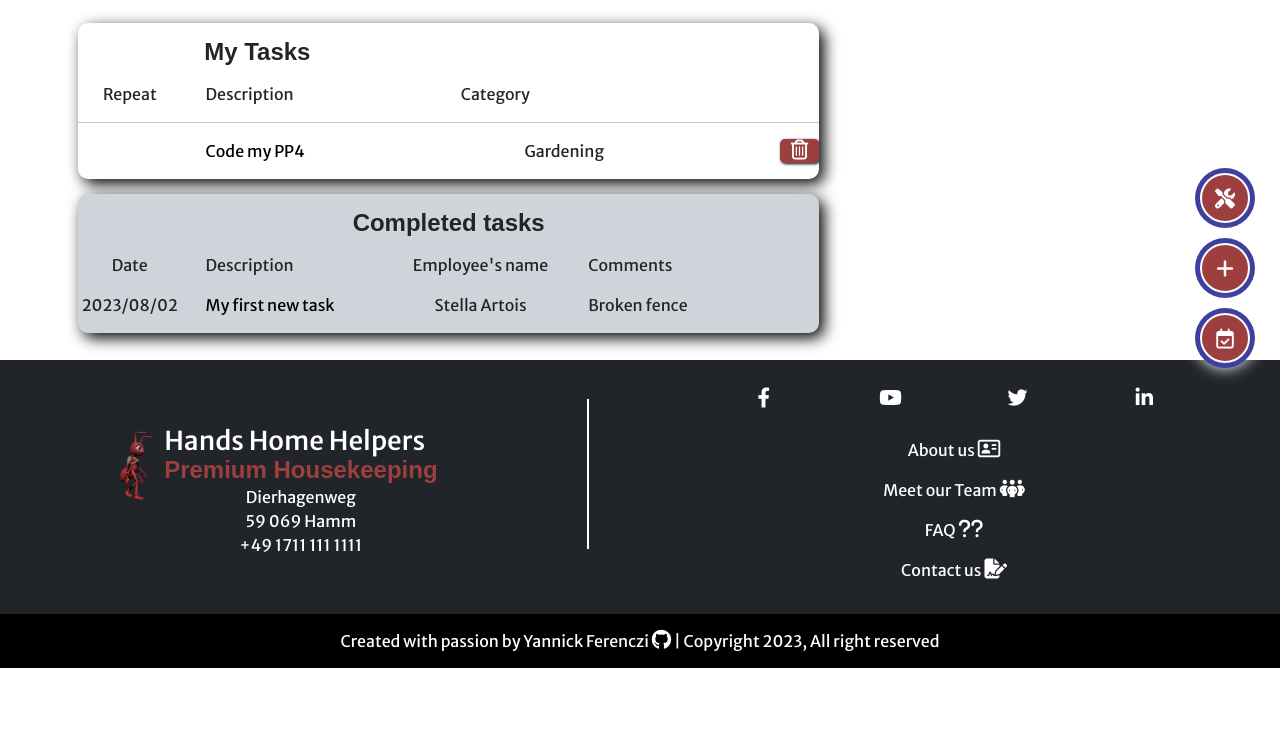
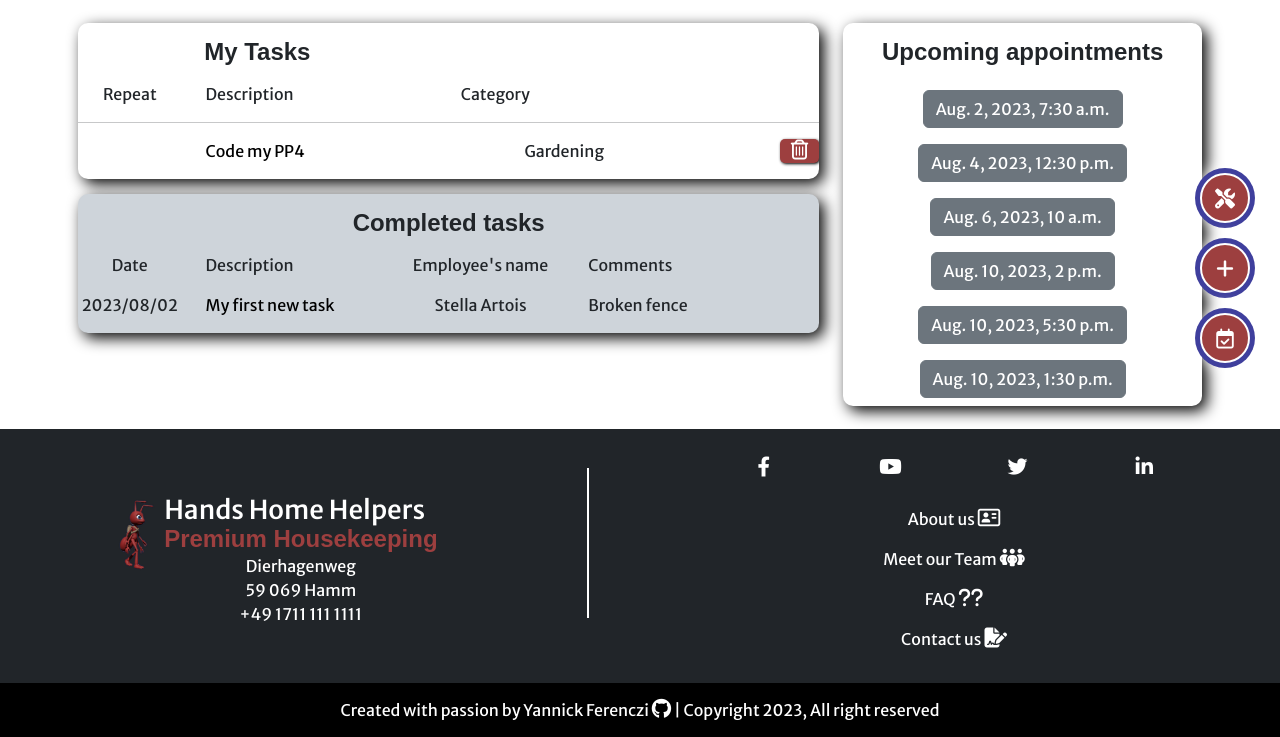
Before and after one commit to yannickferenczi/hands-home-helpers-website, a Django app: page /dashboard/ in a window 1280 px wide. Shown: the part 132-869 px from the top of the page. Before the commit the page ends 800 px from the top, so only its background shows below. Run offline with Django 3.2, Linux system fonts and the light colour scheme; a user stored in the database is signed in; data comes from the database, SQL or seed files in the repository; both versions use the stored data as it was after the commit; some web fonts are replaced.

Commit message:
Add upcomming appointments to the personal dashboard

```diff
--- a/appointments/models.py
+++ b/appointments/models.py
@@ -57,9 +57,6 @@ class Appointment(models.Model):
         related_name="associated_tasks",
     )
 
-    class Meta:
-        verbose_name = 'appointments'
-
     def __str__(self):
         return f"{self.appointment_day}"
 
@@ -98,8 +95,8 @@ class Appointment(models.Model):
 
     def has_minimum_time(self):
         return timedelta((self.ending_time_as_date_time
-                - self.starting_time_as_date_time).total_seconds()
-                / 60) >= timedelta(minutes=60)
+            - self.starting_time_as_date_time).total_seconds()
+            / 60) >= timedelta(minutes=60)
 
     # ---------------------------------------------
     # THE FOLLOWING FUNCTION HAS BEEN IMPORTED AND ONLY A LITTLE BIT MODIFIED
--- a/tasks/templates/tasks/dashboard.html
+++ b/tasks/templates/tasks/dashboard.html
@@ -90,6 +90,25 @@
                 {% endfor %}
             </div>
         </div>
+        <div class="col-12 col-md-4 order-1 order-md-2">
+            <!-- Upcoming appointments -->
+            <div class="dashboard-item">
+                <div class="row">
+                    <div class="col">
+                        <h3>Upcoming appointments</h3>
+                    </div>
+                </div>
+                {% for appointment in appointments %}
+                <div class="row">
+                    <div class="col  centered-content p-2">
+                        <a class="btn btn-secondary" href="#">
+                            {{appointment.appointment_day }}, {{ appointment.appointment_start_time }}
+                        </a>
+                    </div>
+                </div>
+                {% endfor %}
+            </div>
+        </div>
     </div>
 
 </div>
--- a/tasks/views.py
+++ b/tasks/views.py
@@ -5,8 +5,10 @@ from django.views.generic.edit import CreateView, DeleteView, UpdateView
 from django.contrib.auth.mixins import LoginRequiredMixin
 from django.contrib.messages.views import SuccessMessageMixin
 from django.contrib import messages
+from datetime import datetime
 
 from .models import Task
+from appointments.models import Appointment
 
 
 class TaskList(LoginRequiredMixin, generic.ListView):
@@ -22,6 +24,12 @@ class TaskList(LoginRequiredMixin, generic.ListView):
 
     def get_queryset(self):
         return Task.objects.filter(owner=self.request.user)
+
+    def get_context_data(self, *args, **kwargs):
+        context = super().get_context_data(*args, **kwargs)
+        appointments = Appointment.objects.filter(appointment_owner=self.request.user).order_by("appointment_day")
+        context["appointments"] = appointments
+        return context
 
 
 class TaskDetailView(LoginRequiredMixin, generic.DetailView):
```
Also changed, not shown: db.sqlite3.
